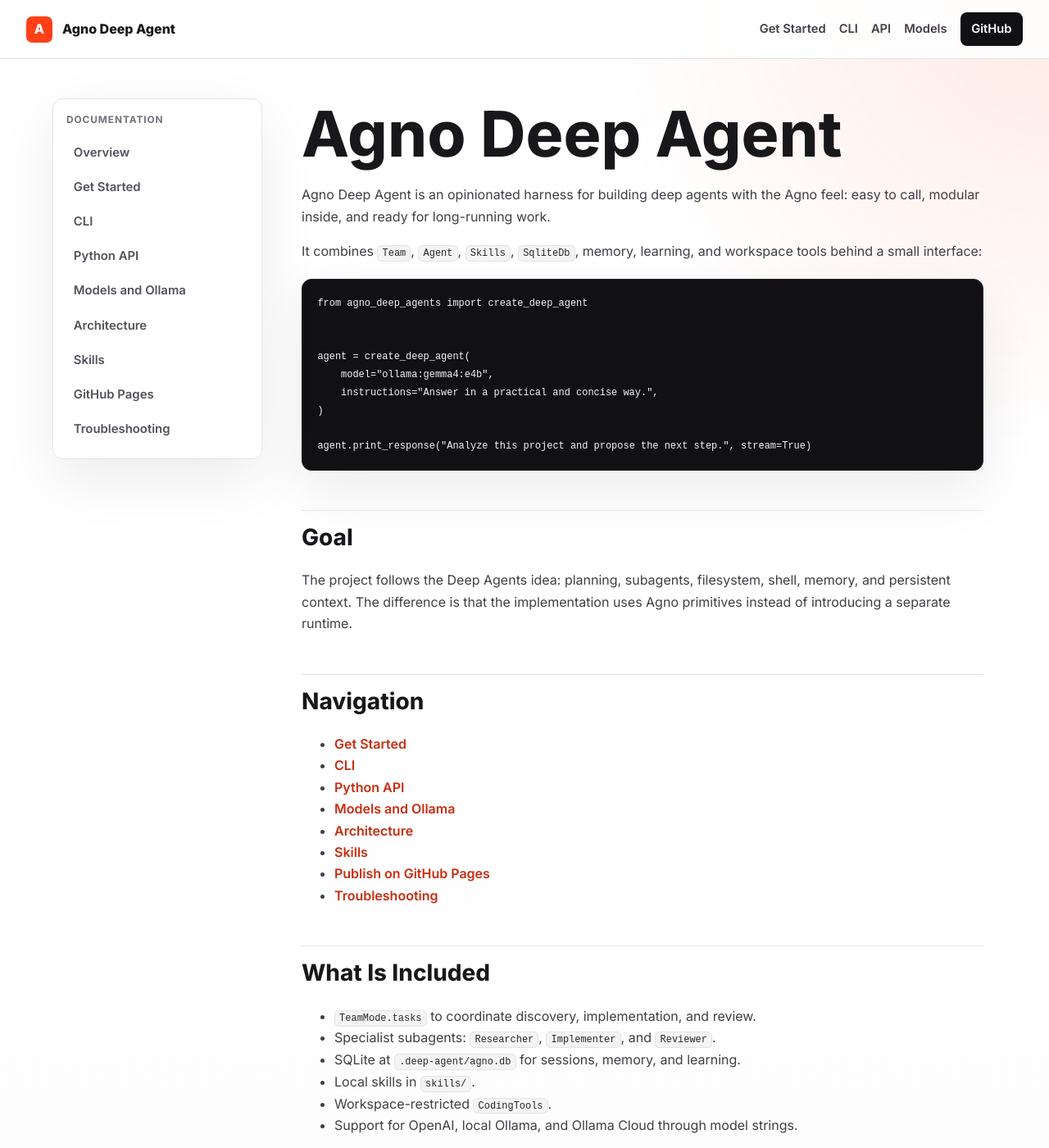
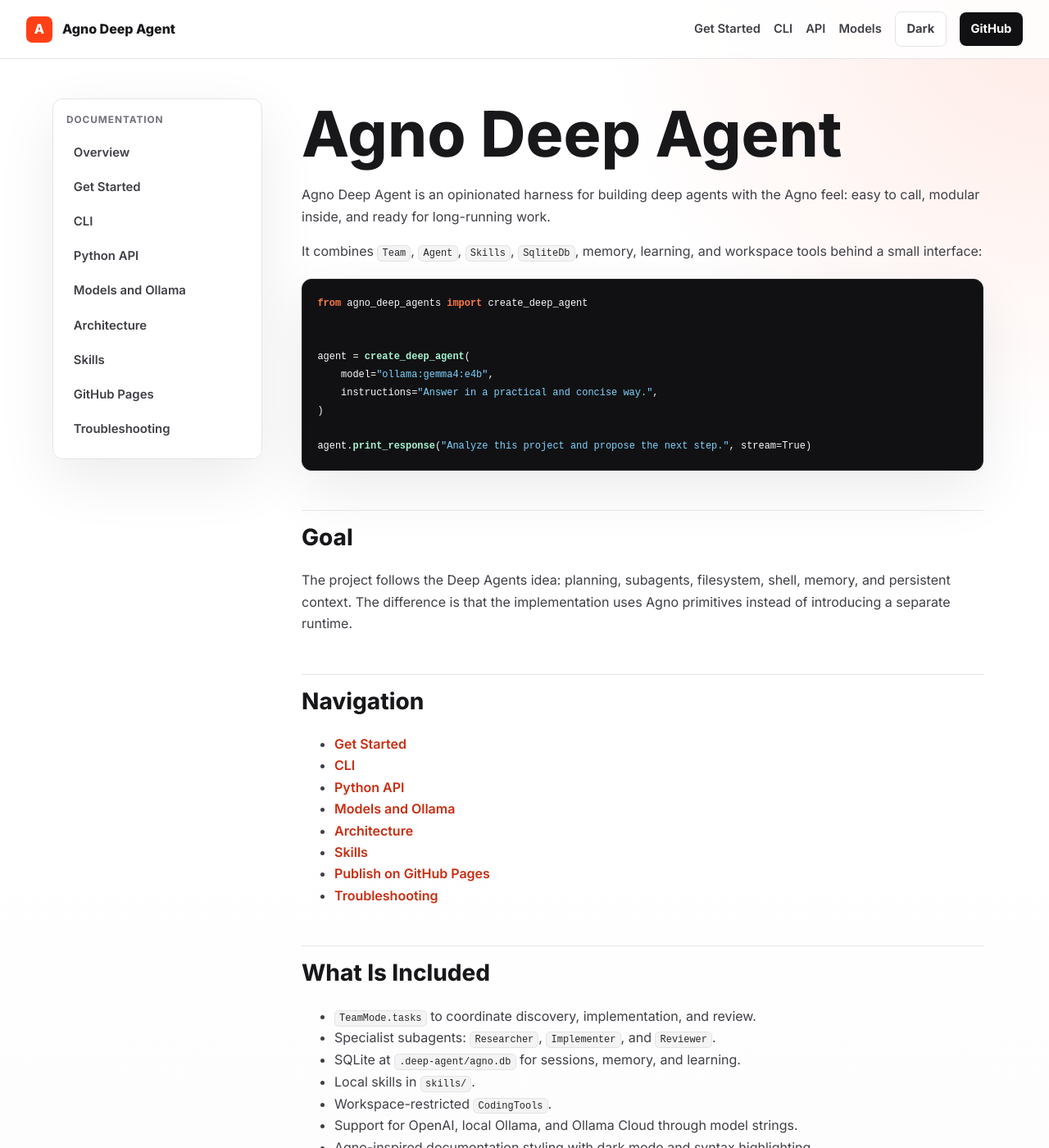
Before and after one commit to devalexandre/Agno-Deep-Agents, a Jekyll site: the page built from docs/index.md, in a window 1280 px wide and 1400 px high. Shown: the whole window at 82% size. Built offline with Jekyll 4.4.1, drawn with Linux system fonts in a browser that asks for light colours; some of the changed text lies outside the part shown.

Commit message:
feat: add dark mode in docs

```diff
--- a/docs/_config.yml
+++ b/docs/_config.yml
@@ -2,6 +2,13 @@
 description: An opinionated Deep Agent harness built with Agno primitives.
 baseurl: "/Agno-Deep-Agents"
 markdown: kramdown
+highlighter: rouge
+
+kramdown:
+  input: GFM
+  syntax_highlighter: rouge
+  syntax_highlighter_opts:
+    css_class: highlight
 
 defaults:
   - scope:
--- a/docs/_layouts/default.html
+++ b/docs/_layouts/default.html
@@ -5,6 +5,18 @@
     <meta name="viewport" content="width=device-width, initial-scale=1">
     <title>{% if page.title %}{{ page.title }} | {% endif %}{{ site.title }}</title>
     <meta name="description" content="{{ site.description }}">
+    <script>
+      (function () {
+        var savedTheme = null;
+        try {
+          savedTheme = localStorage.getItem("agno-deep-agent-theme");
+        } catch (error) {
+          savedTheme = null;
+        }
+        var prefersDark = window.matchMedia && window.matchMedia("(prefers-color-scheme: dark)").matches;
+        document.documentElement.dataset.theme = savedTheme || (prefersDark ? "dark" : "light");
+      })();
+    </script>
     <link rel="preconnect" href="https://fonts.googleapis.com">
     <link rel="preconnect" href="https://fonts.gstatic.com" crossorigin>
     <link href="https://fonts.googleapis.com/css2?family=Inter:wght@400;500;600;700;750;800&display=swap" rel="stylesheet">
@@ -21,6 +33,7 @@
         <a href="{{ '/cli.html' | relative_url }}">CLI</a>
         <a href="{{ '/python-api.html' | relative_url }}">API</a>
         <a href="{{ '/models.html' | relative_url }}">Models</a>
+        <button class="theme-toggle" type="button" aria-label="Toggle dark mode" aria-pressed="false">Dark</button>
         <a class="nav-button" href="https://github.com/devalexandre/Agno-Deep-Agents">GitHub</a>
       </nav>
     </header>
@@ -41,5 +54,6 @@
         {{ content }}
       </main>
     </div>
+    <script src="{{ '/assets/js/theme.js' | relative_url }}"></script>
   </body>
 </html>
--- a/docs/assets/css/style.css
+++ b/docs/assets/css/style.css
@@ -2,15 +2,56 @@
   --agno-primary: #ff4017;
   --agno-primary-dark: #c92d11;
   --agno-bg: #ffffff;
+  --agno-bg-soft: #fafafa;
   --agno-bg-dark: #111113;
+  --agno-surface: rgba(255, 255, 255, 0.78);
+  --agno-surface-solid: #ffffff;
   --agno-text: #18181b;
+  --agno-text-soft: #3f3f46;
   --agno-muted: #71717a;
   --agno-border: #e4e4e7;
-  --agno-soft: #fafafa;
+  --agno-inline-code-bg: #f4f4f5;
+  --agno-inline-code-text: #27272a;
   --agno-code-bg: #111113;
   --agno-code-text: #f4f4f5;
-  --agno-card: #ffffff;
+  --agno-code-border: #27272a;
+  --agno-table-head: #fafafa;
   --agno-shadow: 0 24px 70px rgba(17, 17, 19, 0.08);
+  --agno-header-bg: rgba(255, 255, 255, 0.86);
+  --agno-radial: rgba(255, 64, 23, 0.11);
+  --agno-link: #c92d11;
+  --agno-link-hover: #ff4017;
+  --agno-token-comment: #9ca3af;
+  --agno-token-keyword: #ff7a45;
+  --agno-token-string: #7dd3fc;
+  --agno-token-number: #fbbf24;
+  --agno-token-name: #f8fafc;
+  --agno-token-function: #a7f3d0;
+  --agno-token-class: #fda4af;
+  --agno-token-operator: #f4f4f5;
+}
+
+html[data-theme="dark"] {
+  color-scheme: dark;
+  --agno-bg: #111113;
+  --agno-bg-soft: #18181b;
+  --agno-surface: rgba(24, 24, 27, 0.76);
+  --agno-surface-solid: #18181b;
+  --agno-text: #fafafa;
+  --agno-text-soft: #d4d4d8;
+  --agno-muted: #a1a1aa;
+  --agno-border: #27272a;
+  --agno-inline-code-bg: #27272a;
+  --agno-inline-code-text: #fafafa;
+  --agno-code-bg: #09090b;
+  --agno-code-text: #f4f4f5;
+  --agno-code-border: #3f3f46;
+  --agno-table-head: #202023;
+  --agno-shadow: 0 24px 70px rgba(0, 0, 0, 0.36);
+  --agno-header-bg: rgba(17, 17, 19, 0.86);
+  --agno-radial: rgba(255, 64, 23, 0.16);
+  --agno-link: #ff7a45;
+  --agno-link-hover: #ff4017;
 }
 
 * {
@@ -24,21 +65,21 @@
 body {
   margin: 0;
   background:
-    radial-gradient(circle at top right, rgba(255, 64, 23, 0.11), transparent 34rem),
-    linear-gradient(180deg, #ffffff 0%, #ffffff 44%, #fafafa 100%);
+    radial-gradient(circle at top right, var(--agno-radial), transparent 34rem),
+    linear-gradient(180deg, var(--agno-bg) 0%, var(--agno-bg) 44%, var(--agno-bg-soft) 100%);
   color: var(--agno-text);
   font-family: Inter, ui-sans-serif, system-ui, -apple-system, BlinkMacSystemFont, "Segoe UI", sans-serif;
   line-height: 1.65;
 }
 
 a {
-  color: var(--agno-primary-dark);
+  color: var(--agno-link);
   font-weight: 600;
   text-decoration: none;
 }
 
 a:hover {
-  color: var(--agno-primary);
+  color: var(--agno-link-hover);
 }
 
 .site-header {
@@ -51,7 +92,7 @@
   gap: 1.5rem;
   min-height: 4.5rem;
   padding: 0 2rem;
-  background: rgba(255, 255, 255, 0.86);
+  background: var(--agno-header-bg);
   border-bottom: 1px solid var(--agno-border);
   backdrop-filter: blur(16px);
 }
@@ -83,14 +124,38 @@
 }
 
 .site-nav a {
-  color: #3f3f46;
+  color: var(--agno-text-soft);
+}
+
+.site-nav .nav-button,
+.theme-toggle {
+  min-height: 2.25rem;
+  padding: 0.55rem 0.85rem;
+  border-radius: 0.5rem;
+  font: inherit;
+  font-weight: 700;
 }
 
 .site-nav .nav-button {
-  padding: 0.55rem 0.85rem;
-  border-radius: 0.5rem;
   background: var(--agno-bg-dark);
   color: white;
+}
+
+html[data-theme="dark"] .site-nav .nav-button {
+  background: #ffffff;
+  color: #111113;
+}
+
+.theme-toggle {
+  border: 1px solid var(--agno-border);
+  background: var(--agno-surface-solid);
+  color: var(--agno-text-soft);
+  cursor: pointer;
+}
+
+.theme-toggle:hover {
+  border-color: var(--agno-primary);
+  color: var(--agno-primary);
 }
 
 .shell {
@@ -111,7 +176,7 @@
   padding: 1rem;
   border: 1px solid var(--agno-border);
   border-radius: 0.75rem;
-  background: rgba(255, 255, 255, 0.72);
+  background: var(--agno-surface);
   box-shadow: var(--agno-shadow);
 }
 
@@ -127,13 +192,13 @@
 .sidebar a {
   padding: 0.45rem 0.55rem;
   border-radius: 0.45rem;
-  color: #52525b;
+  color: var(--agno-text-soft);
   font-size: 0.93rem;
 }
 
 .sidebar a:hover {
   background: rgba(255, 64, 23, 0.08);
-  color: var(--agno-primary-dark);
+  color: var(--agno-link-hover);
 }
 
 .content {
@@ -174,7 +239,7 @@
 
 p,
 li {
-  color: #3f3f46;
+  color: var(--agno-text-soft);
 }
 
 blockquote {
@@ -182,33 +247,127 @@
   padding: 1rem 1.2rem;
   border-left: 4px solid var(--agno-primary);
   border-radius: 0.5rem;
-  background: rgba(255, 64, 23, 0.06);
+  background: rgba(255, 64, 23, 0.08);
 }
 
 code {
   padding: 0.12rem 0.32rem;
-  border: 1px solid #e4e4e7;
+  border: 1px solid var(--agno-border);
   border-radius: 0.35rem;
-  background: #f4f4f5;
-  color: #27272a;
+  background: var(--agno-inline-code-bg);
+  color: var(--agno-inline-code-text);
   font-size: 0.92em;
+}
+
+pre,
+.highlight {
+  border-radius: 0.75rem;
+  background: var(--agno-code-bg);
 }
 
 pre {
   overflow-x: auto;
   margin: 1.25rem 0;
   padding: 1.15rem;
-  border: 1px solid #27272a;
-  border-radius: 0.75rem;
-  background: var(--agno-code-bg);
+  border: 1px solid var(--agno-code-border);
   box-shadow: var(--agno-shadow);
 }
 
-pre code {
+.highlight {
+  margin: 1.25rem 0;
+  border: 1px solid var(--agno-code-border);
+  box-shadow: var(--agno-shadow);
+}
+
+.highlight pre {
+  margin: 0;
+  border: 0;
+  box-shadow: none;
+}
+
+pre code,
+.highlight code {
   padding: 0;
   border: 0;
   background: transparent;
   color: var(--agno-code-text);
+}
+
+.highlight .c,
+.highlight .c1,
+.highlight .cm,
+.highlight .cp {
+  color: var(--agno-token-comment);
+  font-style: italic;
+}
+
+.highlight .k,
+.highlight .kd,
+.highlight .kn,
+.highlight .kp,
+.highlight .kr,
+.highlight .kt {
+  color: var(--agno-token-keyword);
+  font-weight: 700;
+}
+
+.highlight .s,
+.highlight .s1,
+.highlight .s2,
+.highlight .sa,
+.highlight .sb,
+.highlight .sc,
+.highlight .sd,
+.highlight .se,
+.highlight .sh,
+.highlight .si,
+.highlight .sr,
+.highlight .ss {
+  color: var(--agno-token-string);
+}
+
+.highlight .m,
+.highlight .mb,
+.highlight .mf,
+.highlight .mi,
+.highlight .mo,
+.highlight .il {
+  color: var(--agno-token-number);
+}
+
+.highlight .n,
+.highlight .na,
+.highlight .nb,
+.highlight .bp,
+.highlight .nv,
+.highlight .vc,
+.highlight .vg,
+.highlight .vi,
+.highlight .vm {
+  color: var(--agno-token-name);
+}
+
+.highlight .nf,
+.highlight .fm {
+  color: var(--agno-token-function);
+  font-weight: 700;
+}
+
+.highlight .nc,
+.highlight .nn,
+.highlight .nt {
+  color: var(--agno-token-class);
+}
+
+.highlight .o,
+.highlight .ow,
+.highlight .p {
+  color: var(--agno-token-operator);
+}
+
+.highlight .err {
+  color: #fecaca;
+  background: rgba(255, 64, 23, 0.2);
 }
 
 table {
@@ -218,7 +377,7 @@
   overflow: hidden;
   border: 1px solid var(--agno-border);
   border-radius: 0.75rem;
-  background: var(--agno-card);
+  background: var(--agno-surface-solid);
 }
 
 th,
@@ -230,13 +389,13 @@
 }
 
 th {
-  background: var(--agno-soft);
+  background: var(--agno-table-head);
   color: var(--agno-text);
   font-size: 0.9rem;
 }
 
 td {
-  color: #3f3f46;
+  color: var(--agno-text-soft);
 }
 
 hr {
--- /dev/null
+++ b/docs/assets/js/theme.js
@@ -0,0 +1,31 @@
+(function () {
+  var storageKey = "agno-deep-agent-theme";
+  var root = document.documentElement;
+  var toggle = document.querySelector(".theme-toggle");
+
+  function applyTheme(theme) {
+    root.dataset.theme = theme;
+    if (!toggle) {
+      return;
+    }
+    var isDark = theme === "dark";
+    toggle.textContent = isDark ? "Light" : "Dark";
+    toggle.setAttribute("aria-pressed", String(isDark));
+  }
+
+  applyTheme(root.dataset.theme || "light");
+
+  if (!toggle) {
+    return;
+  }
+
+  toggle.addEventListener("click", function () {
+    var nextTheme = root.dataset.theme === "dark" ? "light" : "dark";
+    try {
+      localStorage.setItem(storageKey, nextTheme);
+    } catch (error) {
+      // Ignore storage errors and still switch the theme for this page view.
+    }
+    applyTheme(nextTheme);
+  });
+})();
--- a/docs/index.md
+++ b/docs/index.md
@@ -47,6 +47,7 @@
 - Local skills in `skills/`.
 - Workspace-restricted `CodingTools`.
 - Support for OpenAI, local Ollama, and Ollama Cloud through model strings.
+- Agno-inspired documentation styling with dark mode and syntax highlighting.
 
 ## Custom Tool Example
 
```
Also changed, not shown: docs/github-pages.md (+3 -0 lines).
